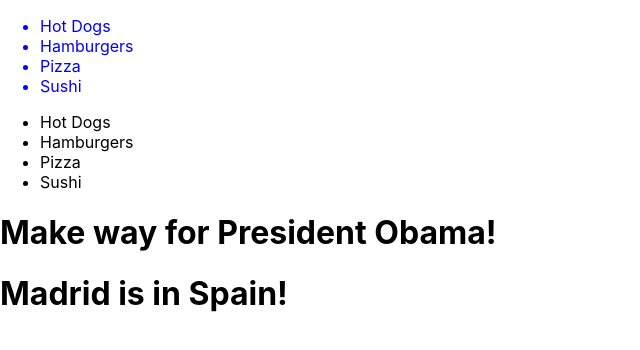
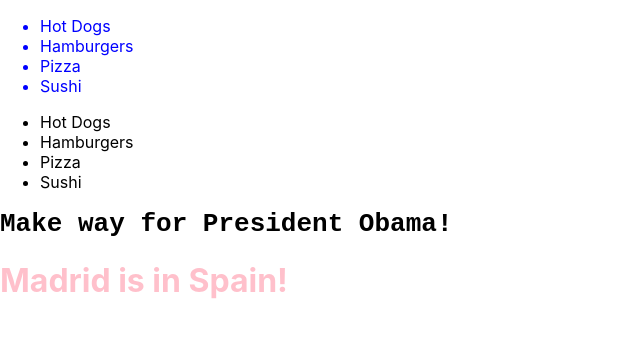
Before and after one commit to nilipatel97/linkedin-learning-react-js, a React (Create React App) app in the folder my-app/: page / in a window 1280 px wide. Shown: the top 350 px of the page, without its empty margins (0-640 px from the left). Built offline with nearby package versions, Linux system fonts and the light colour scheme.

Commit message:
added styles, classes, and ids to JSX

```diff
--- a/my-app/public/index.html
+++ b/my-app/public/index.html
@@ -1,6 +1,14 @@
 <!DOCTYPE html>
 <html lang="en">
   <head>
+    <style>
+      #heading {
+        color:pink;
+      }
+      .cool-text {
+        font-family: monospace;
+      }
+    </style>
     <meta charset="utf-8" />
     <link rel="icon" href="%PUBLIC_URL%/favicon.ico" />
     <meta name="viewport" content="width=device-width, initial-scale=1" />
--- a/my-app/src/index.js
+++ b/my-app/src/index.js
@@ -49,7 +49,7 @@ let president = "Obama";
 const root3 = ReactDOM.createRoot(document.getElementById('root3'));
 
 root3.render(
-  <h1>Make way for President {president}!</h1>
+  <h1 className="cool-text">Make way for President {president}!</h1>
 )
 
 let city = {
@@ -61,5 +61,5 @@ let city = {
 const root4 = ReactDOM.createRoot(document.getElementById('root4'));
 
 root4.render(
-  <h1>{city.name} is in {city.country}!</h1>
+  <h1 id= "heading">{city.name} is in {city.country}!</h1>
 )
```
